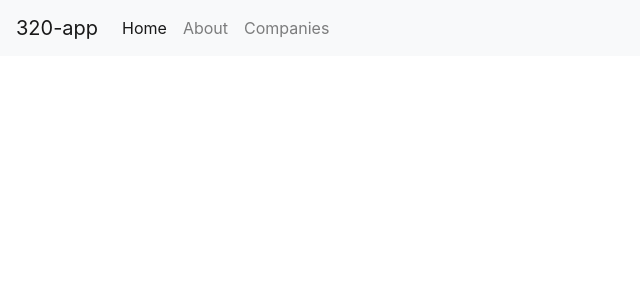
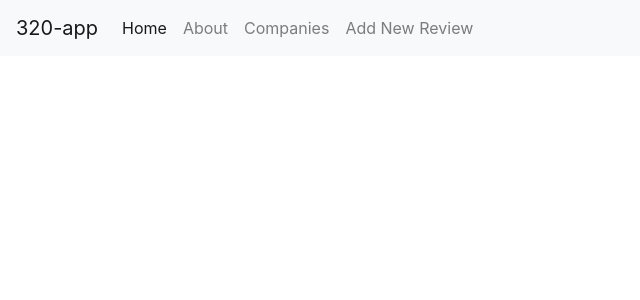
Before and after one commit to chinying/320-django, a Django app: a page that uses templates/base.html in a window 1280 px wide. Shown: the top 300 px of the page, without its empty margins (0-640 px from the left). Run offline with Django 3.2, Linux system fonts and the light colour scheme; data that the repository does not hold is empty; some libraries are stand-ins or nearby versions.

Commit message:
link added for new review

```diff
--- a/templates/base.html
+++ b/templates/base.html
@@ -53,6 +53,9 @@
             <li class="nav-item">
               <a class="nav-link" href="{% url 'reviews:company-list' %}">Companies</a>
             </li>
+            <li class="nav-item">
+              <a class="nav-link" href="{% url 'reviews:review-new' %}">Add New Review</a>
+            </li>
           </ul>
         </div>
       </nav>
```
